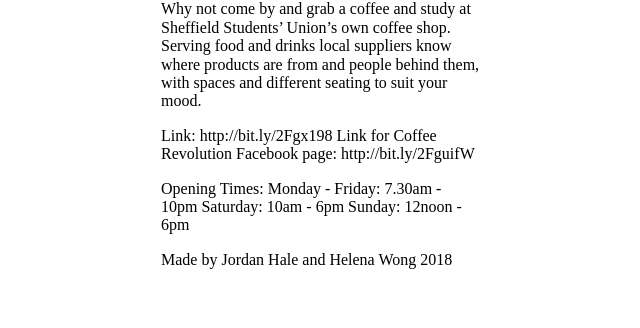
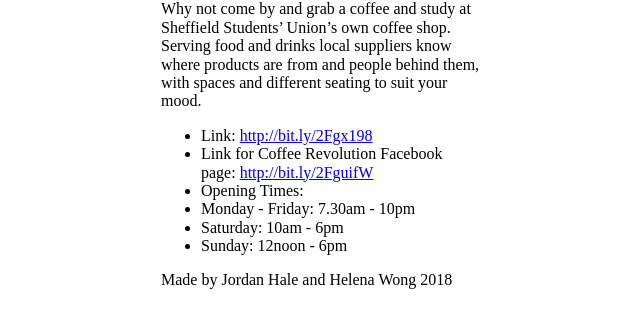
Before and after one commit to JordanCaseyHale/WebAndTech1, a plain HTML site: page coffeerev.html in a window 1280 px wide. Shown: the part 166-494 px from the top of the page, without its empty margins (319-959 px from the left). Drawn offline with Linux system fonts and the light colour scheme.

Commit message:
Update coffeerev.html

```diff
--- a/coffeerev.html
+++ b/coffeerev.html
@@ -62,16 +62,16 @@
 	<main>
 		<h1>Coffee Revolution</h1>
 		<p>Why not come by and grab a coffee and study at Sheffield Students’ Union’s own coffee shop. Serving food and drinks local suppliers know where products are from and people behind them, with spaces and different seating to suit your mood.</p>
-		<p>
-		Link: http://bit.ly/2Fgx198
-		Link for Coffee Revolution Facebook page: http://bit.ly/2FguifW
-		</p>
-		<p>
-		Opening Times:
-		Monday - Friday: 7.30am - 10pm
-		Saturday: 10am - 6pm
-		Sunday: 12noon - 6pm
-</p>
+		<ul>
+			<li>Link: <a href = "http://bit.ly/2Fgx198">http://bit.ly/2Fgx198</a></li>
+			<li>Link for Coffee Revolution Facebook page: <a href = "http://bit.ly/2FguifW">http://bit.ly/2FguifW</a></li>
+		</ul>
+		<ul>
+		<li>Opening Times:</li>
+		<li>Monday - Friday: 7.30am - 10pm</li>
+		<li>Saturday: 10am - 6pm</li>
+		<li>Sunday: 12noon - 6pm</li>
+		</ul>
 	</main>
 
 	<footer>
```
